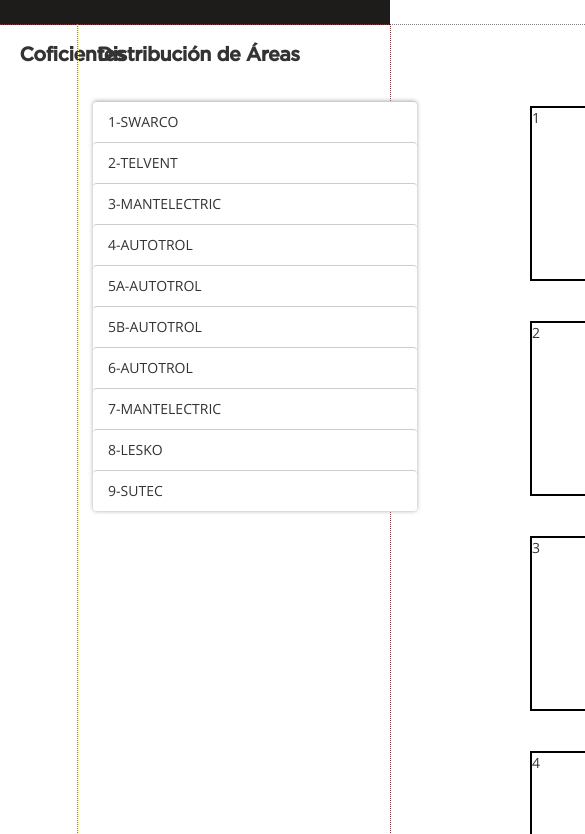
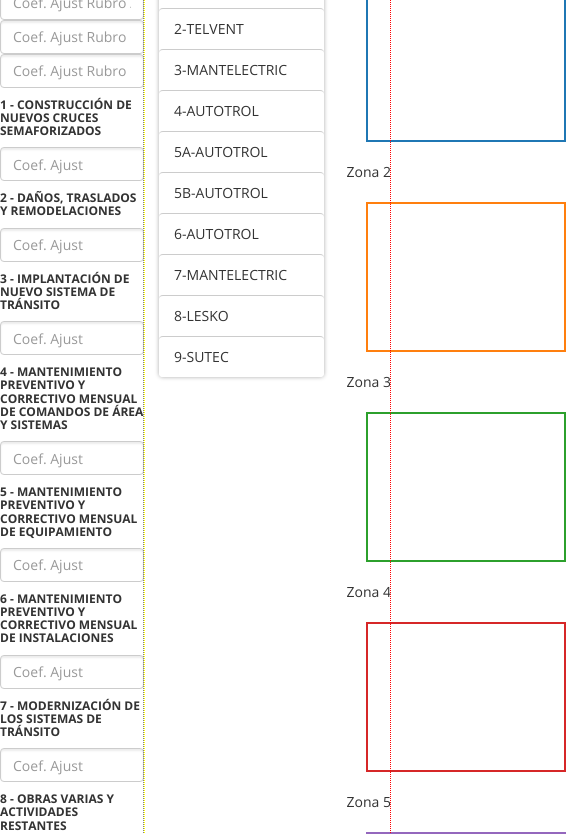
Before and after one commit to SSTyT/dashboard-semaforos, a website: page index.html in a window 390 px wide. Shown: the part 184-1018 px from the top of the page, 585 px wide, since content can reach past the window. Drawn offline with Linux system fonts and the light colour scheme.

Commit message:
graficos truchos

```diff
--- a/app/components/barchart/barchart.directive.js
+++ b/app/components/barchart/barchart.directive.js
@@ -14,8 +14,8 @@
 
     //Definicion de areas y ejes
     var margin = { top: 40, right: 20, bottom: 30, left: 80 },
-      width = 500 - margin.left - margin.right,
-      height = 300 - margin.top - margin.bottom;
+      width = 450 - margin.left - margin.right,
+      height = 350 - margin.top - margin.bottom;
 
     var x = d3.scale.ordinal()
       .rangeRoundBands([0, width], .1);
@@ -31,7 +31,7 @@
       .scale(y)
       .orient('left');
 
-    var z = d3.scale.category20c();
+    var z = d3.scale.category10();
 
     var tip = d3.tip()
       .attr('class', 'd3-tip')
--- a/app/components/distribution/_distribution.scss
+++ b/app/components/distribution/_distribution.scss
@@ -1,4 +1,26 @@
-/* On the flex container */
+.zone1 {
+    border-color: #1f77b4 !important;
+}
+
+.zone2 {
+    border-color: #ff7f0e !important;
+}
+
+.zone3 {
+    border-color: #2ca02c !important;
+}
+
+.zone4 {
+    border-color: #d62728 !important;
+}
+
+.zone5 {
+    border-color: #9467bd !important;
+}
+
+.zone6 {
+    border-color: #8c564b !important;
+}
 
 .zone-picker {
     drag-ul {
@@ -8,44 +30,30 @@
     drop-div {
         display: inherit;
     }
-
     display: -webkit-flex;
     display: flex;
     .areas {
         display: -webkit-flex;
         display: flex;
-        width: 450px;
+        flex-grow: 1;
         height: 460px;
         padding: 15px;
         .list-group {
-            width: 100%
+            width: 165px;
         }
     }
     .drop-container {
-        width: 70%;
-        padding: 0 30px;
+        flex-grow: 1;
         display: -webkit-flex;
         display: flex;
-        -webkit-align-items: center;
-        align-items: center;
+        -webkit-align-items: flex-start;
         -webkit-justify-content: center;
-        justify-content: center;
-        /* You can set flex-wrap and flex-direction individually */
-        -webkit-flex-direction: row;
-        flex-direction: row;
-        -webkit-flex-wrap: wrap;
-        flex-wrap: wrap;
-        /* Or do it all in one line with flex flow */
         -webkit-flex-flow: row wrap;
         flex-flow: row wrap;
-        /* tweak the where items line up on the row */
-        /* valid values are: flex-start, flex-end, space-between, space-around, stretch */
-        -webkit-align-content: flex-end;
-        align-content: flex-end;
         .dropzone {
-            width: 250px;
-            height: 175px;
-            border: solid 2px #000;
+            width: 200px;
+            height: 150px;
+            border: solid 2px;
             margin: 20px;
         }
     }
--- a/app/components/distribution/drop.div.directive.js
+++ b/app/components/distribution/drop.div.directive.js
@@ -10,10 +10,10 @@
   }])
   .controller('dropDivCtrl', ['$scope', '$element', '$rootScope', function barChartCtrl($scope, $element, $rootScope) {
 
+    $scope.zone = 'zone' + $scope.dropzone.name;
+
     function handleDrop(e) {
-
       $rootScope.$broadcast('drop', { target: $scope.dropzone, source: e.dataTransfer.getData('data') });
-
     }
 
     function handleDragOver(e) {
@@ -23,6 +23,6 @@
       if (e.stopPropagation) e.stopPropagation();
     }
 
-    $element[0].addEventListener('dragover', handleDragOver, false);
-    $element[0].addEventListener('drop', handleDrop, false);
+    $element.find('div.dropzone')[0].addEventListener('dragover', handleDragOver, false);
+    $element.find('div.dropzone')[0].addEventListener('drop', handleDrop, false);
   }]);
--- a/app/components/zone-picker/zone-picker.directive.js
+++ /dev/null
@@ -1,12 +0,0 @@
-'use strict';
-angular.module('dashboard-semaforos')
-  .directive('zonePicker', [function() {
-    return {
-      restrict: 'E',
-      templateUrl: 'zone-picker/zone-picker.html',
-      controller: 'zonePickerCtrl'
-    }
-  }])
-  .controller('zonePickerCtrl', ['$scope', function barChartCtrl($scope) {
-    console.log("ah des");
-  }]);
--- a/app/shared/templates.js
+++ b/app/shared/templates.js
@@ -1,4 +1,3 @@
-angular.module('templates', []).run(['$templateCache', function($templateCache) {$templateCache.put('distribution/distribution.html','<div class="zone-picker" ng-controller="DistributionCtrl">\r\n    <div class="areas">\r\n        <ul class="list-group">\r\n            <drag-ul ng-repeat="area in areas" data="area"></drag-ul>\r\n        </ul>\r\n    </div>\r\n    <div class="drop-container">\r\n        <drop-div dropzone="zone" ng-repeat="zone in dropzones"></drop-div>\r\n    </div>\r\n</div>\r\n');
+angular.module('templates', []).run(['$templateCache', function($templateCache) {$templateCache.put('distribution/distribution.html','<div ng-controller="DistributionCtrl">\n    <div class="zone-picker">\n        <div class="areas">\n            <ul class="list-group">\n                <drag-ul ng-repeat="area in areas" data="area"></drag-ul>\n            </ul>\n        </div>\n        <div class="drop-container">\n            <drop-div dropzone="zone" ng-repeat="zone in dropzones"></drop-div>\n        </div>\n    </div>\n    <div class="charts">\n    \t<bar-chart id="global" chartData="fake"></bar-chart>\n    \t<bar-chart id="rubroA" chartData="fake"></bar-chart>\n    \t<bar-chart id="rubroB" chartData="fake"></bar-chart>\n    \t<bar-chart id="rubroC" chartData="fake"></bar-chart>\n    </div>\n</div>\n');
 $templateCache.put('distribution/drag.html','<li draggable="true" ng-show="!data.assigned" class="list-group-item noselect">{{data.name}}</li>');
-$templateCache.put('distribution/drop.html','<div class="dropzone">{{dropzone.name}}</div>');
-$templateCache.put('zone-picker/zone-picker.html','<div class="row">\r\n    <div class="col-xs-3">\r\n        <div class="panel panel-primary">\r\n            <div class="panel-heading">\r\n                <h3 class="panel-title">Panel title</h3>\r\n            </div>\r\n            <div class="panel-body">\r\n                <ul class="list-group">\r\n                    <li class="list-group-item">Zona 1</li>\r\n                    <li class="list-group-item">Zona 2</li>\r\n                    <li class="list-group-item">Zona 3</li>\r\n                    <li class="list-group-item">Zona 4</li>\r\n                    <li class="list-group-item">Zona 5</li>\r\n                    <li class="list-group-item">Zona 6</li>\r\n                    <li class="list-group-item">Zona 7</li>\r\n                    <li class="list-group-item">Zona 8</li>\r\n                    <li class="list-group-item">Zona 9</li>\r\n                    <li class="list-group-item">Zona 10</li>\r\n                </ul>\r\n            </div>\r\n        </div>\r\n    </div>\r\n</div>\r\n');}]);
+$templateCache.put('distribution/drop.html','<div>\n\t<span>Zona {{dropzone.name}}</span>\n    <div ng-class="zone" class="dropzone"></div>\n</div>\n');}]);
--- a/app/styles.scss
+++ b/app/styles.scss
@@ -1,52 +1,52 @@
-html,body,{
-	height:100%;
-	width:100%;
-	background:none;
+html,
+body,
+{
+    height: 100%;
+    width: 100%;
+    background: none;
 }
-.content{
 
-	.header{
-		background:#1D1C1A;
-		height: 10%;
+.content {
+    .header {
+        background: #1D1C1A;
+        height: 5%;
         display: flex;
-		.logo{
-			background: url('/assets/img/bac-header.png');
-			height:45px;
-			width: 272px;
+        .logo {
+            background: url('../assets/img/bac-footer.png');
+            height: 45px;
+            width: 255px;
+            margin: 15px;
         }
-		.title{
-			color:#FDD306;
+        .title {
+            color: #FDD306;
             font-size: 2em;
-			padding:1em;
+            padding: 1em;
             letter-spacing: 6px!important;
         }
     }
-
-	.parameters{
+    .content-body {
         outline: 1px dotted red;
         display: flex;
-		.coeficients{
-			width:20%;
+        .coeficients {
             flex-grow: 1;
-			outline: 1px dotted  yellow;
-			h3{
-				margin:1em;
+            outline: 1px dotted yellow;
+            h3 {
+                margin: 1em;
             }
         }
-		.distribution{
-			outline: 1px dotted  gray;
+        .distribution {
+            outline: 1px dotted gray;
             flex-grow: 3;
-			h3{
-				margin:1em;
+            h3 {
+                margin: 1em;
             }
         }
     }
-	.grid-wrapper{
+    .grid-wrapper {
         outline: 1px dotted blue;
         width: 1920px;
-		.grid{
+        .grid {
             width: 1920px;
-
         }
     }
 }
--- a/index.html
+++ b/index.html
@@ -17,13 +17,35 @@
         <div class="header">
             <div class="logo">
             </div>
-            <div class="title">
+            <!--div class="title">
                 <h1>DASHBOARD SEMAFOROS</h1>
-            </div>
+            </div-->
         </div>
-        <div class="parameters">
+        <div class="content-body">
             <div class="coeficients">
                 <h3>Coficientes</h3>
+                <input type="text" class="form-control" id="coefAjuste" placeholder="Coef. Ajust">
+                <input type="text" class="form-control" id="coefAjusteA" placeholder="Coef. Ajust Rubro A">
+                <input type="text" class="form-control" id="coefAjusteB" placeholder="Coef. Ajust Rubro B">
+                <input type="text" class="form-control" id="coefAjusteC" placeholder="Coef. Ajust Rubro C">
+                <h6>1 - CONSTRUCCIÓN DE NUEVOS CRUCES SEMAFORIZADOS</h6>
+                <input type="text" class="form-control" id="coefAjuste11" placeholder="Coef. Ajust">
+                <h6>2 - DAÑOS, TRASLADOS Y REMODELACIONES</h6>
+                <input type="text" class="form-control" id="coefAjuste12" placeholder="Coef. Ajust">
+                <h6>3 - IMPLANTACIÓN DE NUEVO SISTEMA DE TRÁNSITO</h6>
+                <input type="text" class="form-control" id="coefAjuste21" placeholder="Coef. Ajust">
+                <h6>4 - MANTENIMIENTO PREVENTIVO Y CORRECTIVO MENSUAL DE COMANDOS DE ÁREA Y SISTEMAS</h6>
+                <input type="text" class="form-control" id="coefAjuste22" placeholder="Coef. Ajust">
+                <h6>5 - MANTENIMIENTO PREVENTIVO Y CORRECTIVO MENSUAL DE EQUIPAMIENTO</h6>
+                <input type="text" class="form-control" id="coefAjuste23" placeholder="Coef. Ajust">
+                <h6>6 - MANTENIMIENTO PREVENTIVO Y CORRECTIVO MENSUAL DE INSTALACIONES</h6>
+                <input type="text" class="form-control" id="coefAjuste31" placeholder="Coef. Ajust">
+                <h6>7 - MODERNIZACIÓN DE LOS SISTEMAS DE TRÁNSITO</h6>
+                <input type="text" class="form-control" id="coefAjuste32" placeholder="Coef. Ajust">
+                <h6>8 - OBRAS VARIAS Y ACTIVIDADES RESTANTES</h6>
+                <input type="text" class="form-control" id="coefAjuste33" placeholder="Coef. Ajust">
+                <h6>9 - REPARACIÓN DE EQUIPOS CONTROLADORES</h6>
+                <input type="text" class="form-control" id="coefAjuste34" placeholder="Coef. Ajust">
             </div>
             <div class="distribution">
                 <h3>Distribución de Áreas</h3>
@@ -31,10 +53,11 @@
                 </div>
             </div>
         </div>
-        <div class="grid-wrapper">
-            <div ui-grid="{ data: vm.gridData }" class="grid"></div>
-        </div>
-        <div class="table"></div>
+    </div>
+    <div class="grid-wrapper">
+        <div ui-grid="{ data: vm.gridData }" class="grid"></div>
+    </div>
+    <div class="table"></div>
     </div>
     <!--libs-->
     <script src="assets/js/jquery.min.js"></script>
```
Also changed, not shown: app/components/distribution/distribution.html (+9 -1 lines), app/components/distribution/drop.html (+4 -1 lines), app/components/zone-picker/zone-picker.html (deleted, +0 -23 lines), app/styles.css, app/styles.min.css. Lines whose indentation alone changed are shown as unchanged.
